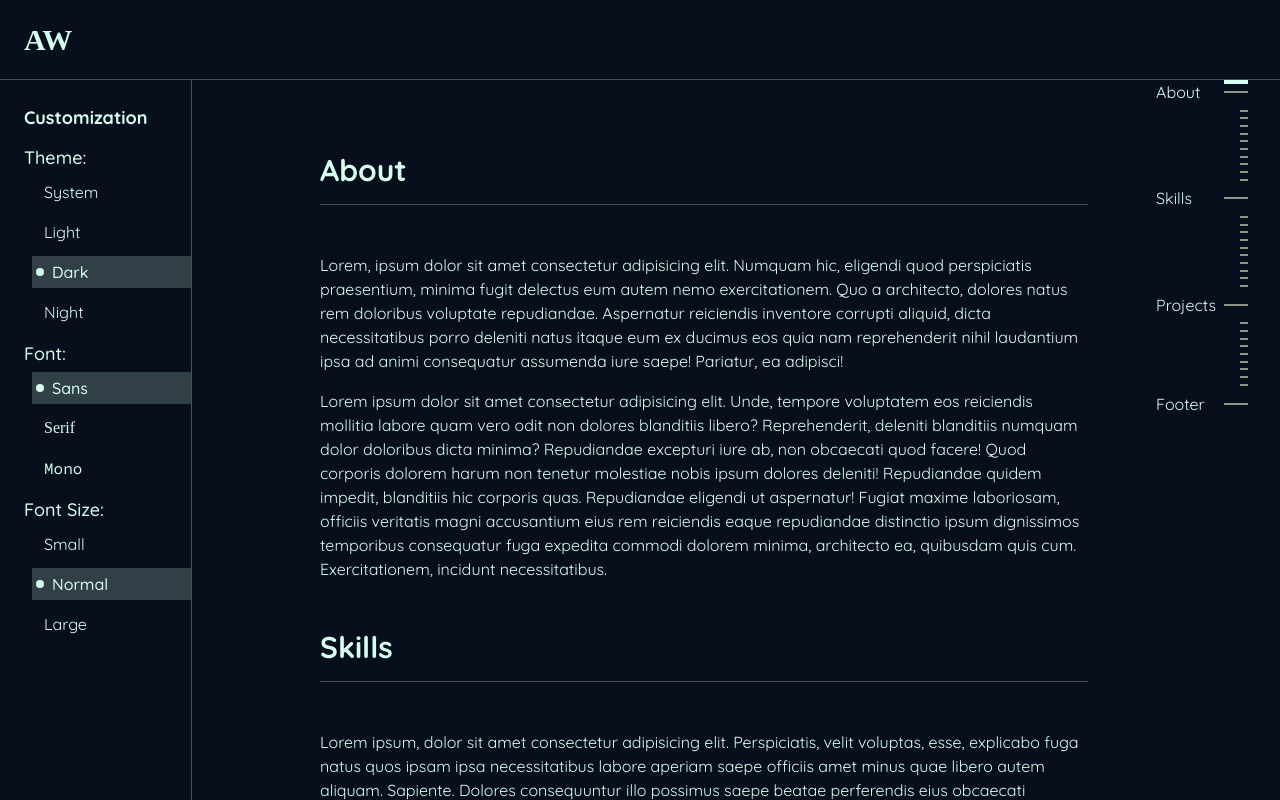
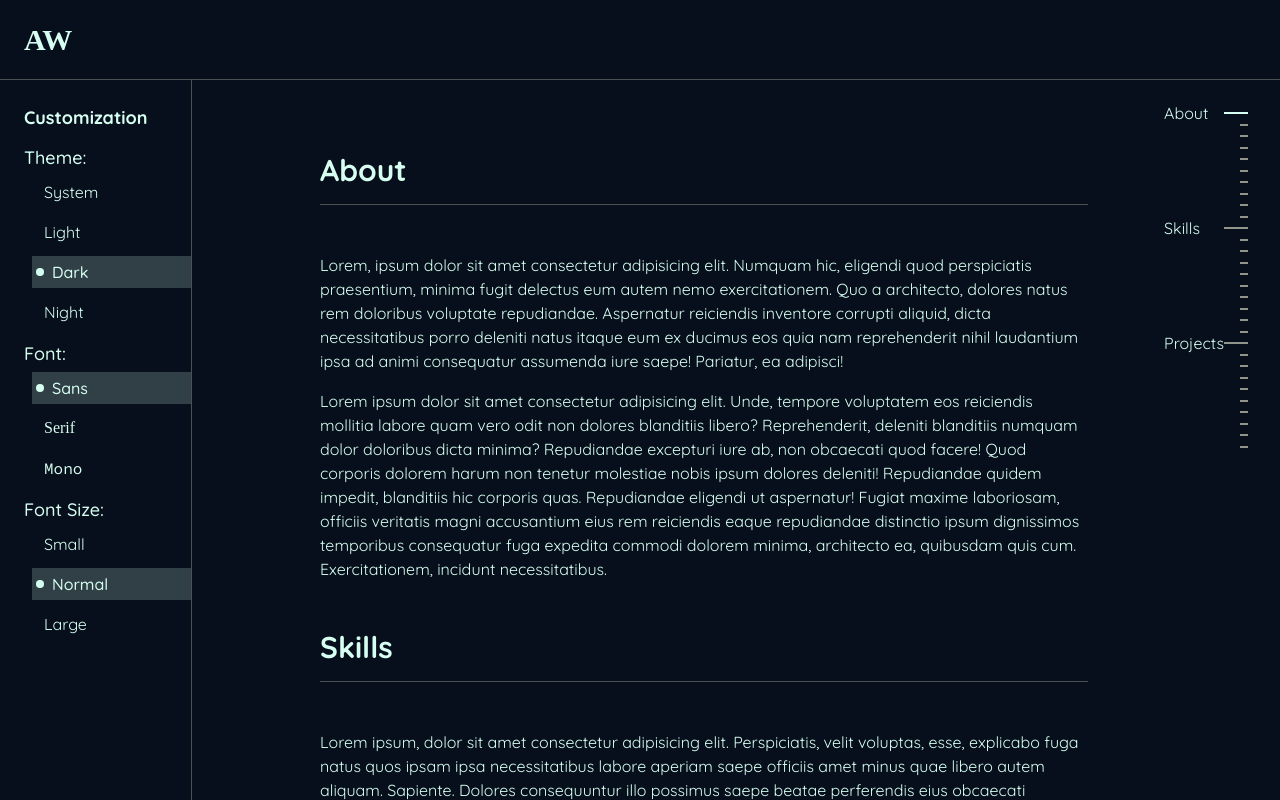
Before and after one commit to AtanasovCode/atanasov-wiki, a React (Vite) app: page / in a window 1280 px wide. Shown: the top 800 px of the page. Built offline with nearby package versions, Linux system fonts and the light colour scheme; a web font is replaced by a local one.

Commit message:
fix spacing issue on ruler nav

```diff
--- a/src/components/navigation/NavigationPanel.tsx
+++ b/src/components/navigation/NavigationPanel.tsx
@@ -37,12 +37,12 @@ const NavigationPanel = ({
 
     return (
         <div
-            className={`mr-8 sticky top-2 transition-all duration-500`}
+            className={`mr-8 mt-8 sticky top-8 transition-all duration-500`}
             style={{ height: `${panelHeight}px` }}
         >
             <RulerLines sections={sections} />
             <div
-                className="w-6 h-1 bg-text absolute right-0"
+                className="w-6 h-0.5 bg-text absolute right-0"
                 style={{ top: `${rulerScrollPosition}px` }}
             >
                 {/* Line that tracks current position of the page on the ruler  */}
--- a/src/components/navigation/RulerLines.tsx
+++ b/src/components/navigation/RulerLines.tsx
@@ -24,28 +24,29 @@ const RulerLines = ({
 
             if (sectionIndex < sections.length) {
                 lines.push(
-                    <div className="w-full flex items-center justify-between gap-2">
-                        <div>{sections[sectionIndex].title}</div>
-                        <div key={i} className="w-6 h-0.5 bg-secondary"></div>
+                    <div
+                        key={i}
+                        className="w-full h-0.5 flex items-center justify-between"
+                    >
+                        <div className="whitespace-nowrap">
+                            {sections[sectionIndex].title}
+                        </div>
+                        <div className="w-6 h-0.5 bg-secondary"></div>
                     </div>
                 )
             }
         }
-        if (i === sections.length * 10 - 1) {
+        else {
             lines.push(
-                <div className="w-full flex items-center justify-between gap-2">
-                    <div>Footer</div>
-                    <div key={i} className="w-6 h-0.5 bg-secondary"></div>
+                <div key={i} className="w-full h-0.5 flex justify-end">
+                    <div className="w-2 h-0.5 bg-secondary"></div>
                 </div>
             )
-        }
-        else {
-            lines.push(<div key={i} className="w-2 h-0.5 bg-secondary"></div>)
         }
     }
 
     return (
-        <div className="h-full flex flex-col items-end justify-between pl-4">
+        <div className="h-full w-full flex flex-col items-end justify-between pl-4">
             {lines}
         </div>
     );
```
